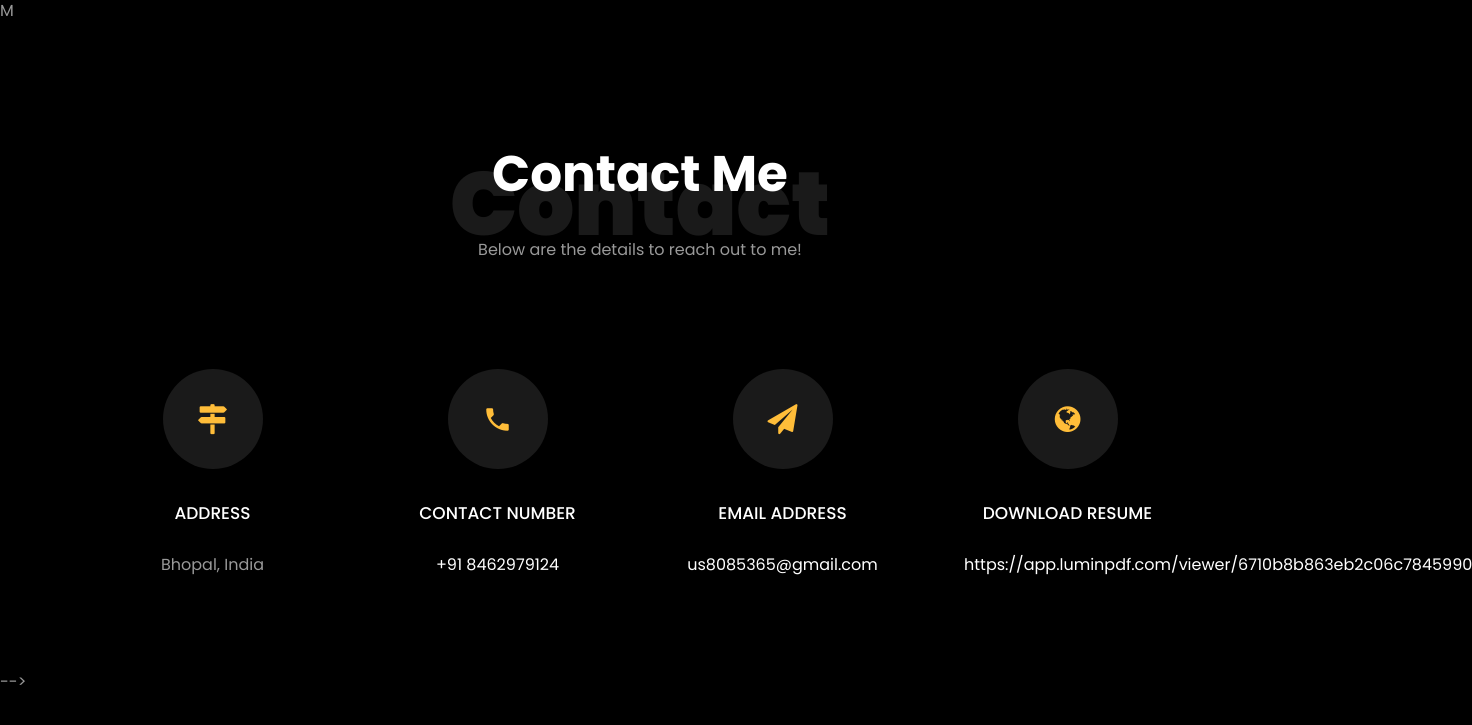
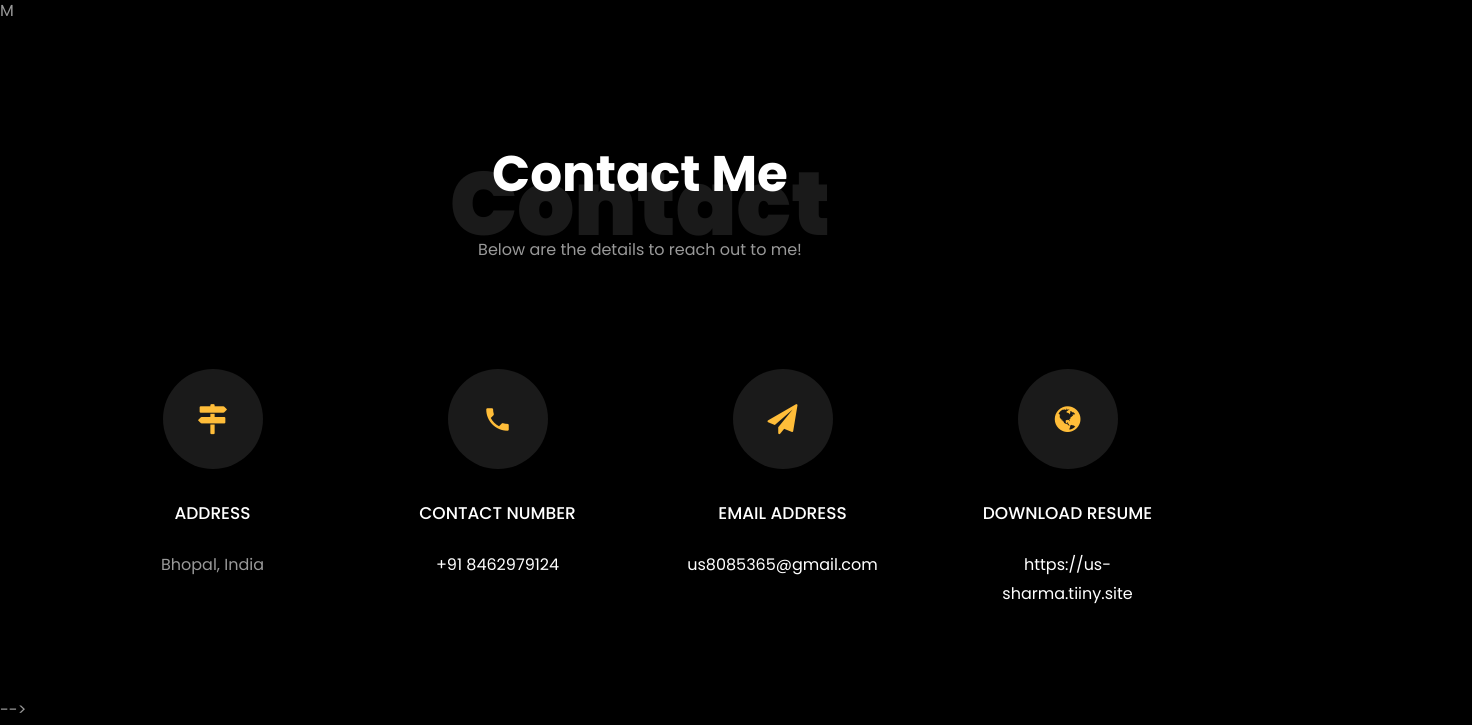
Before and after one commit to Utkarsharma84/my-portfolio, a plain HTML site: page index.html in a window 1280 px wide. Shown: the part 3644-4369 px from the top of the page, 1472 px wide, since content can reach past the window. Before the commit the page ends 4340 px from the top, so only its background shows below. Drawn offline with Linux system fonts and the light colour scheme; files whose address does not match are found by name.

Commit message:
Update index.html

```diff
--- a/index.html
+++ b/index.html
@@ -574,7 +574,7 @@
           			<span class="icon-globe"></span>
           		</div>
           		<h3 class="mb-4">Download Resume</h3>
-	            <p><a href="#">https://app.luminpdf.com/viewer/6710b8b863eb2c06c7845990</a></p>
+	            <p><a href="#">https://us-sharma.tiiny.site</a></p>
 	          </div>
           </div>
 
```
